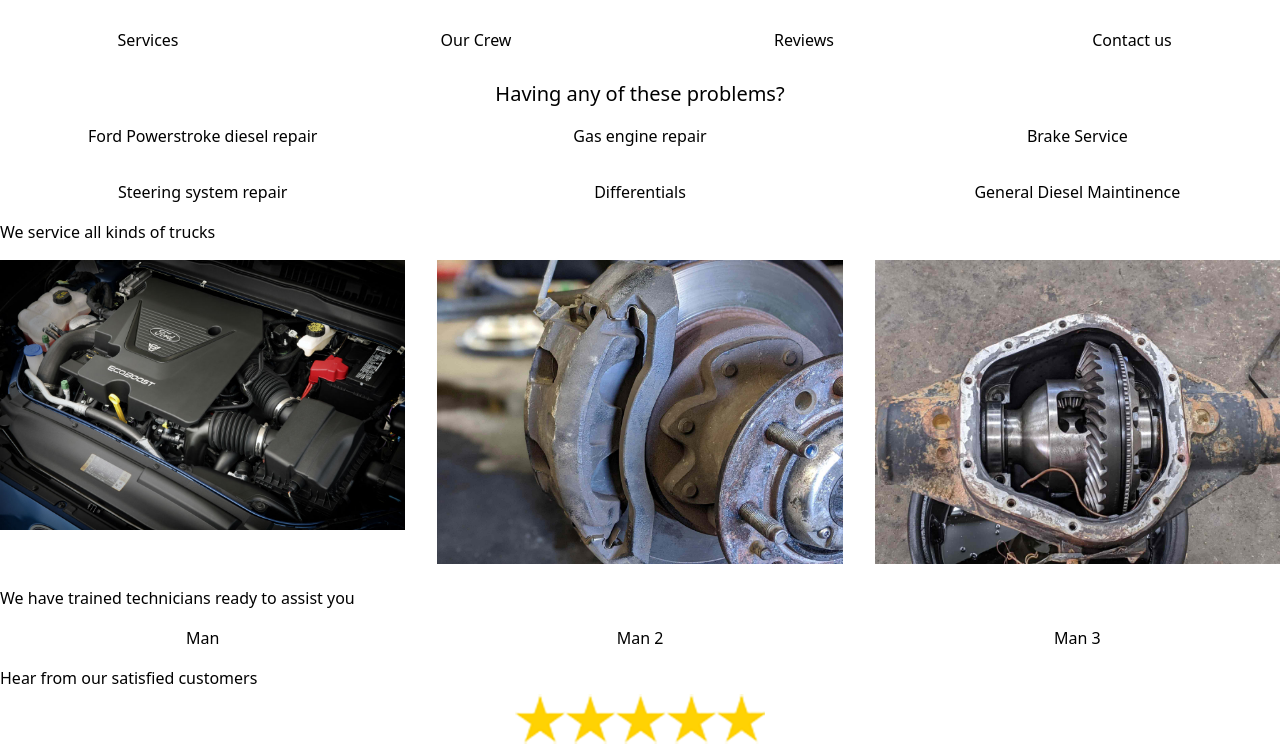
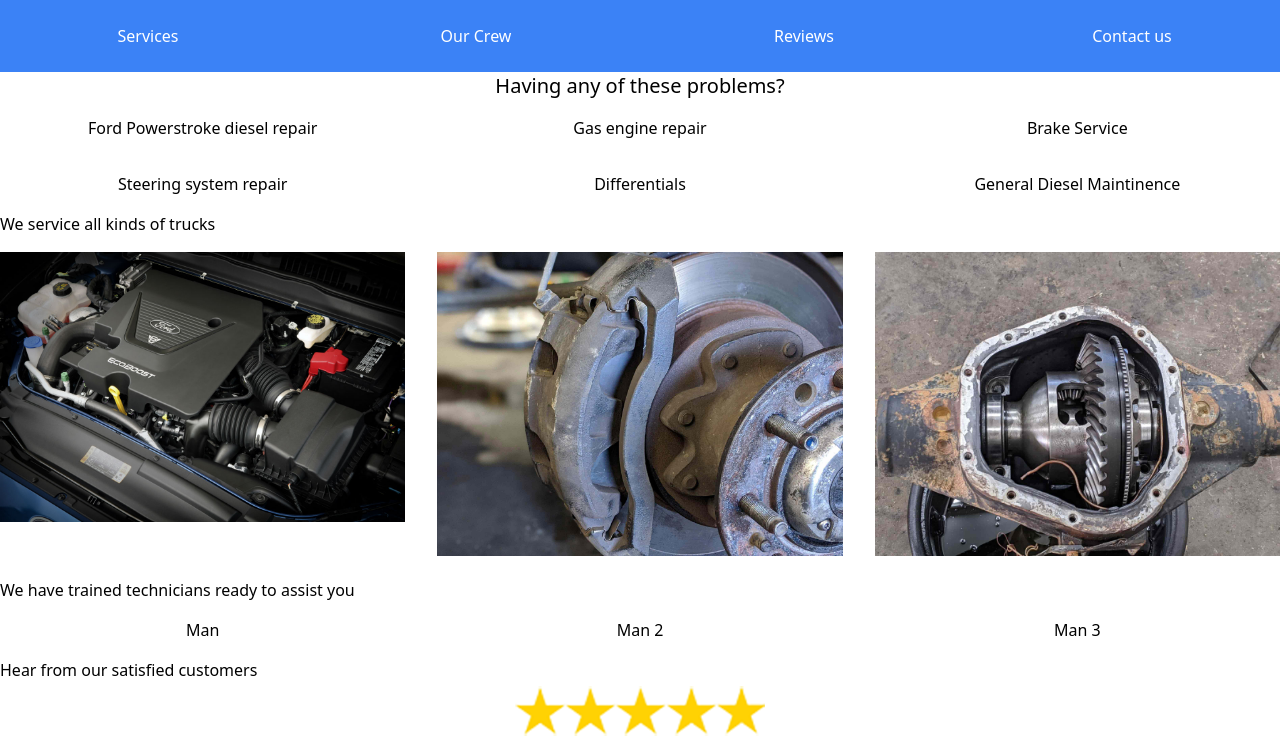
Before and after one commit to DylanBozarth/spokane-power-stroke, a Next.js app: page / in a window 1280 px wide. Shown: the top 755 px of the page. Built offline with nearby package versions, Linux system fonts and the light colour scheme.

Commit message:
colors and active

```diff
--- a/pages/components/navbar.tsx
+++ b/pages/components/navbar.tsx
@@ -1,16 +1,16 @@
 import {useState} from 'react'
-export const Navbar = () => {
-  const [active, setActive] = useState(0)
+export const Navbar = (props) => {
+
   return (
-    <div className="flex flex-wrap -mx-1 lg:-mx-4 text-center sticky -top-0 z-99  ">
-    <div className="my-1 px-1 w-full md:w-1/2 lg:my-4 lg:px-4 lg:w-1/4 p-3  text-purple-600">
-    Services </div>
-    <div className="my-1 px-1 w-full md:w-1/2 lg:my-4 lg:px-4 lg:w-1/4 p-3">
-    Our Crew</div>
-    <div className="my-1 px-1 w-full md:w-1/2 lg:my-4 lg:px-4 lg:w-1/4 p-3">
-  Reviews</div>
-    <div className="my-1 px-1 w-full md:w-1/2 lg:my-4 lg:px-4 lg:w-1/4 p-3">
-   Contact us</div>
+    <div className="flex flex-wrap -mx-1 lg:-mx-4 text-center sticky -top-0 z-99   bg-blue-500 stayontop">
+    <div className="my-1 px-1 w-full md:w-1/2 lg:my-4 lg:px-4 lg:w-1/4 p-2  ">
+    <p className={props.active === 1 ? 'font-bold text-white' : 'text-white'} onClick={() => props.setActive(1)}>Services </p> </div>
+    <div className="my-1 px-1 w-full md:w-1/2 lg:my-4 lg:px-4 lg:w-1/4 p-2">
+    <p className={props.active === 2 ? 'font-bold text-white' : 'text-white'} onClick={() => props.setActive(2)}>Our Crew</p></div>
+    <div className="my-1 px-1 w-full md:w-1/2 lg:my-4 lg:px-4 lg:w-1/4 p-2">
+    <p className={props.active === 3 ? 'font-bold text-white' : 'text-white'} onClick={() => props.setActive(3)}>Reviews</p></div>
+    <div className="my-1 px-1 w-full md:w-1/2 lg:my-4 lg:px-4 lg:w-1/4 p-2">
+    <p className={props.active === 4 ? 'font-bold text-white' : 'text-white'} onClick={() => props.setActive(4)}>Contact us</p></div>
   </div>
   );
 };
--- a/pages/index.tsx
+++ b/pages/index.tsx
@@ -1,7 +1,6 @@
 import type { NextPage } from 'next'
 import Head from 'next/head'
 import Image from 'next/image'
-import { Navbar } from './components/navbar'
 import { MainPage } from './mainpage'
 
 const Home: NextPage = () => {
@@ -13,7 +12,7 @@ const Home: NextPage = () => {
         <link rel="icon" href="/favicon.ico" />
       </Head>
 
-      <Navbar />
+
 <MainPage />
 
     </div>
--- a/pages/mainpage.tsx
+++ b/pages/mainpage.tsx
@@ -3,10 +3,13 @@ import { Contact } from "./components/contact";
 import { Gallery } from "./components/gallery";
 import { Reviews } from "./components/reviews";
 import { Services } from "./components/services";
-
+import  {useState} from 'react'
+import { Navbar } from "./components/navbar";
 export const MainPage = () => {
+  const [active, setActive] = useState(0)
   return (
-    <div className="container">
+    <div className="">
+      <Navbar active={active} setActive={setActive} />
       <h1 className="text-center px:5 text-xl" id="services">Having any of these problems? </h1>
       <Services />
 
--- a/styles/globals.css
+++ b/styles/globals.css
@@ -15,3 +15,6 @@
 .pointer:hover {
   cursor: pointer
 }
+.stayontop {
+  z-index: 99 !important
+}
--- a/tailwind.config.js
+++ b/tailwind.config.js
@@ -3,11 +3,7 @@ module.exports = {
   mode: 'jit',
   purge: ['./pages/**/*.{js,ts,jsx,tsx}', './components/**/*.{js,ts,jsx,tsx}'],
   darkMode: false, // or 'media' or 'class'
-  theme: {
-    colors: {
-      // Configure your color palette here
-    }
-  },
+
   variants: {
     extend: {},
   },
```
